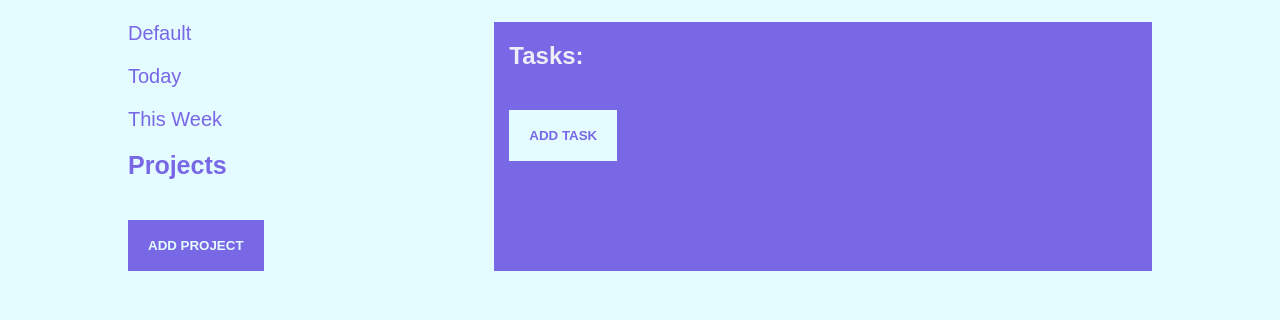
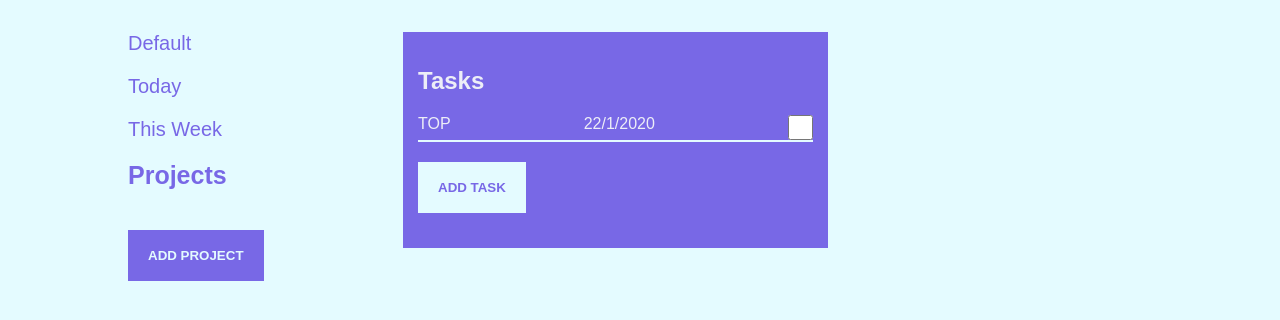
Before and after one commit to Coderamrin/to_do_list, a plain HTML site: page index.html in a window 1280 px wide. Shown: the part 80-400 px from the top of the page. Drawn offline with Linux system fonts and the light colour scheme; a web font is replaced by a local one.

```diff
--- a/css/style.css
+++ b/css/style.css
@@ -39,8 +39,8 @@
 
 .main {
 	display: grid;
-	grid-template-columns: 1fr 2fr;
-	margin-top: 25px;
+	grid-template-columns: 150px 250px;
+	margin-top: 35px;
 }
 
 .title {
@@ -58,20 +58,20 @@
 	display: flex;
 	justify-content: space-between;
 	border-bottom: 2px solid #e4fbff;
-	padding: 5px;
 	margin-top: 10px;
 }
 
-.tasks {
+.tasksCont {
 	background: #7868e6;
 	color: #edeef7;
-	padding: 0 15px;
+	padding: 15px;
 	margin-bottom: 20px;
 	margin-left: 25px;
 }
 
 .tabs {
 	color: #7868e6;
+
 }
 
 .projectTitle {
@@ -154,7 +154,6 @@
 	text-transform: capitalize;
 	display: flex;
 	margin-bottom: 20px;
-	width: 70%;
 }
 
 .projectsContainer p {
@@ -167,10 +166,14 @@
 	padding: 10px 10px;
 }
 
-@media only screen and (min-width: 1000px) {
+@media only screen and (min-width: 700px) {
 	.form {
 		width: 50%;
 		left: 25%;
+	}
+
+	.main {
+		grid-template-columns: 250px 450px;
 	}
 }
 
--- a/index.html
+++ b/index.html
@@ -24,8 +24,17 @@
 			</div>
 
 			<div class="tasks">
-				<h2 class="title">Tasks:</h2>
-				<button class="btn addTask">add task</button>
+				<div class="tasksCont">
+					<h2 class="title">Tasks</h2>
+	                <div class="taskContainer">
+	                    <div class="task">
+	                        <p class="tasksName">TOP</p>
+	                        <p class="duedate">22/1/2020</p>
+	                        <input type="checkbox" class="checkbox">
+	                    </div>
+	                </div>
+					<button class="btn addTask">add task</button>
+				</div>
 			</div>
 		</main>
 
```
Also changed, not shown: main.js (+1 -1 lines).
